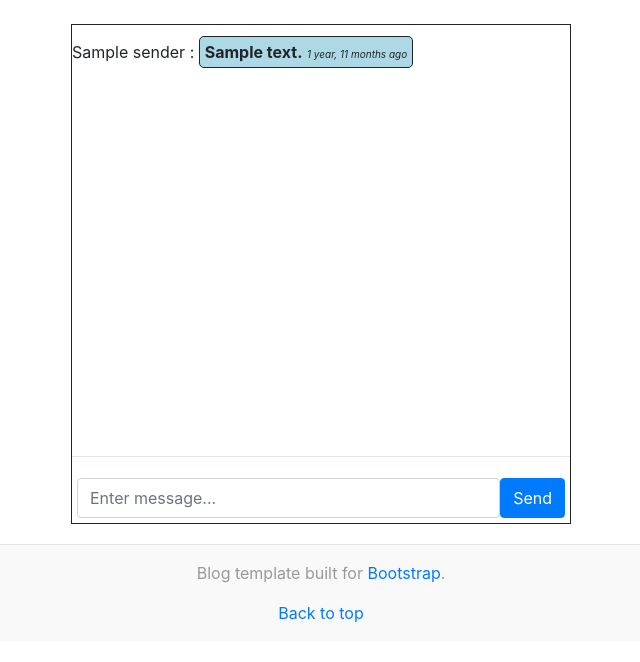
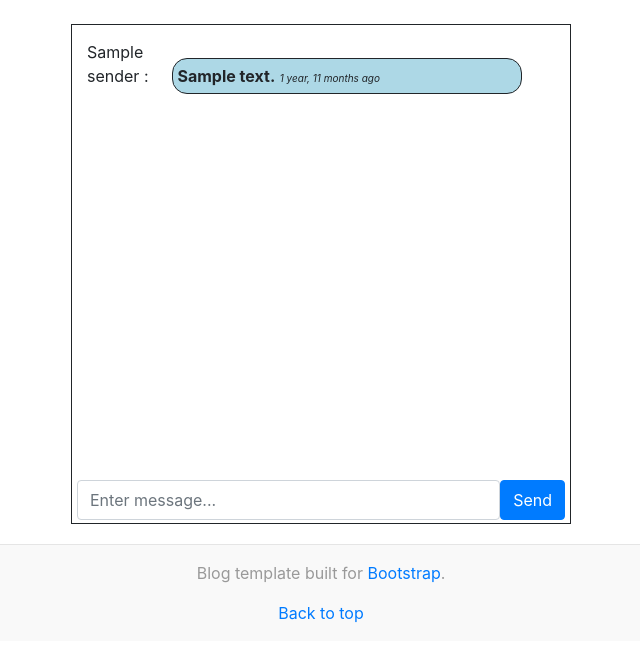
Before and after one commit to 0xmatriksh/django-workshop, a Django app: template post/templates/post/chat.html in a window 1280 px wide. Shown: the part 72-734 px from the top of the page, without its empty margins (319-959 px from the left). Run offline with Django 4.2, Linux system fonts and the light colour scheme; the template is opened without the code that fills it: most values are stand-ins (such as "Sample title", 1, 10 or a date in 2020); some libraries are stand-ins or nearby versions.

Commit message:
chat-box design

```diff
--- a/post/templates/post/chat.html
+++ b/post/templates/post/chat.html
@@ -4,22 +4,35 @@
 Public Chat
 {% endblock title %}
 {% block body %}
+<script>
+    function updatescroll(){
+        var element = document.getElementById("chat-box");
+        element.scrollTop = element.scrollHeight;
+    }
+    window.onload = updatescroll
+</script>
 <div class="container mt-4 d-flex justify-content-center">
     <div style="border: 1px solid; height: 500px; width: 500px;">
-        <div style="height:400px;">
+        <div id="chat-box" style="height:450px; padding: 10px; overflow: auto; overflow-x: hidden;">
 
             {% for chat in chats %}
-            <div style="margin-top: 15px;">
-                {{chat.sender}} :
-                <span style=" background-color: lightblue; border: 1px solid; padding: 5px; border-radius: 5px; width: fit-content;">
+            <div style="padding: 5px;">
+
+                <div style="display: inline-block; width: 80px; height: fit-content; word-wrap:break-word;">
+                    {{chat.sender}} :
+                </div>
+
+                <div style=" background-color: lightblue; border: 1px solid; width:350px; height: fit-content;
+                 word-wrap:break-word; display: inline-block; padding: 5px; border-radius: 15px;">
                     <span style="font-weight: bold;">{{chat.message}}</span>
                     <span style="font-size: 10px; font-style: italic;">{{chat.created_at|naturaltime}}</span>
-                </span>
+                </div>
+
             </div>
+
             {% endfor %}
 
         </div>
-        <hr>
         <div>
             <form class="d-flex justify-content-around" style="height: 50px; padding: 5px;" method="POST">
                 {% csrf_token %}
@@ -30,4 +43,5 @@ Public Chat
     </div>
 
 </div>
+
 {% endblock body %}
```
Also changed, not shown: db.sqlite3.
